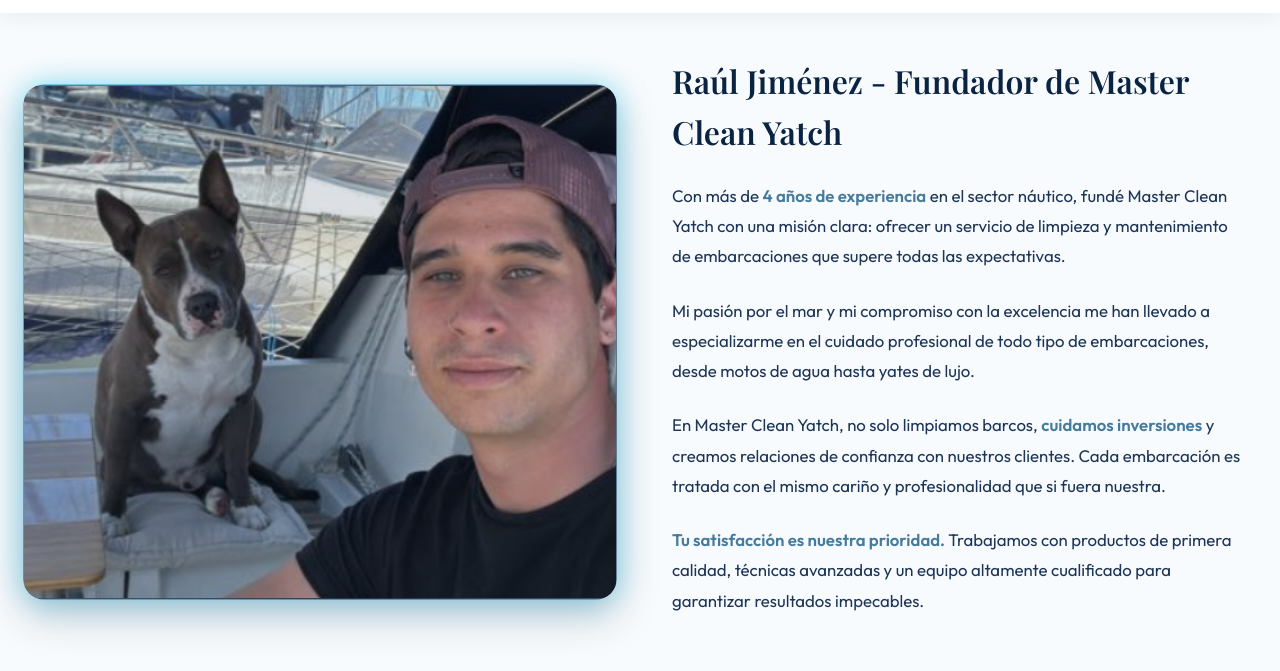
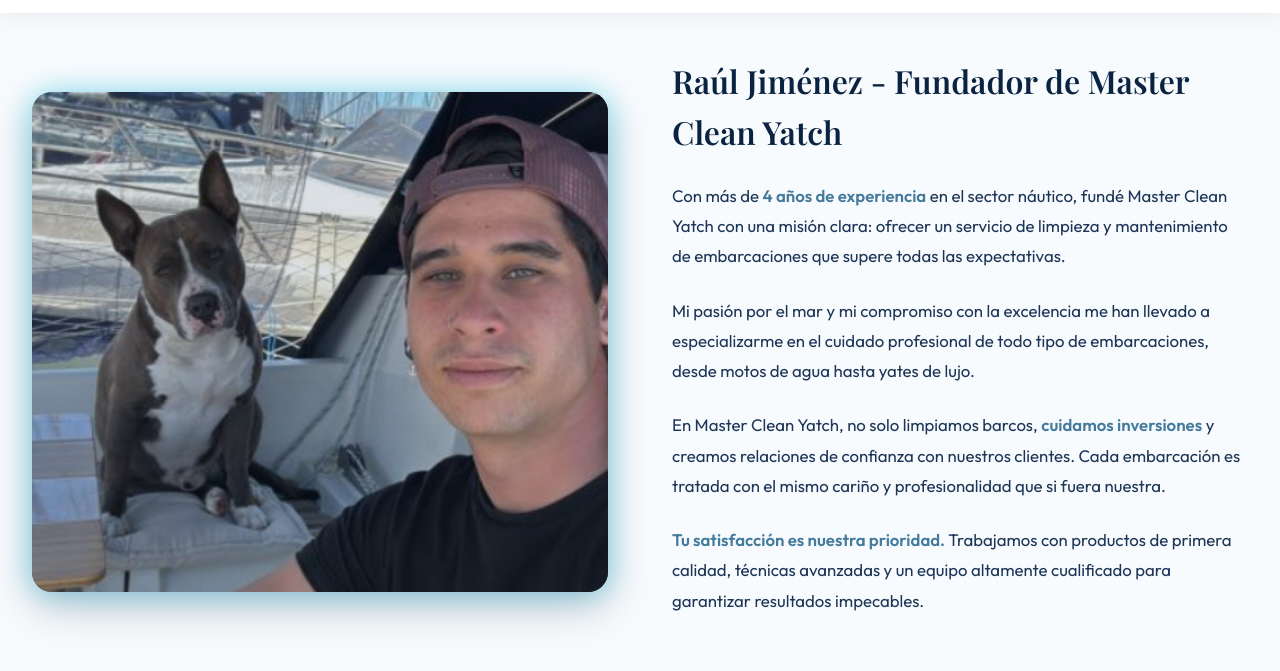
Before and after one commit to JMaya2002/pagina-web-raul, an Astro site: page / in a window 1280 px wide. In both pictures the pointer is over the element 320 px from the left and 2604 px from the top of the page. Shown: the part 2257-2928 px from the top of the page. Built offline with nearby package versions, Linux system fonts and the light colour scheme; Astro itself is replaced by a stand-in of ours.

Commit message:
Revert: Deshacer sincronización de animación
- Volver borde a solo translateY(-5px) sin scale
- Volver imagen a scale(1.05) en lugar de 1.02
- Eliminar transform-origin de ambos elementos
- Borde e imagen se animan independientemente

```diff
--- a/src/styles/global.css
+++ b/src/styles/global.css
@@ -414,12 +414,11 @@
     padding: 6px;
     transition: all 0.4s ease;
     cursor: pointer;
-    transform-origin: center center;
 }
 
 .about-image:hover {
     box-shadow: 0 15px 40px rgba(10, 35, 66, 0.25), 0 0 30px rgba(0, 212, 255, 0.4);
-    transform: translateY(-5px) scale(1.03);
+    transform: translateY(-5px);
     animation: gradientShift 3s ease infinite;
 }
 
@@ -482,11 +481,10 @@
     background: white;
     position: relative;
     transition: transform 0.4s ease;
-    transform-origin: center center;
 }
 
 .about-image:hover img {
-    transform: scale(1.02);
+    transform: scale(1.05);
 }
 
 .about-text {
```
